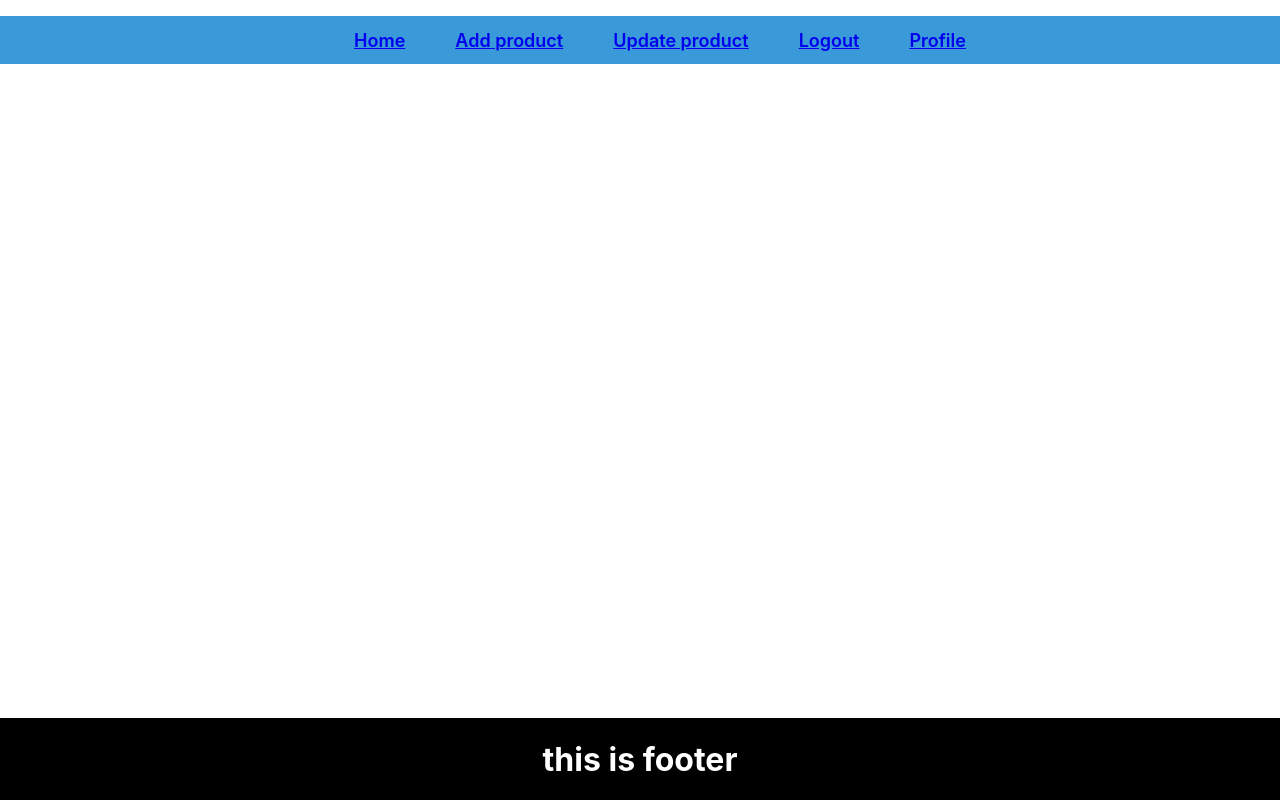
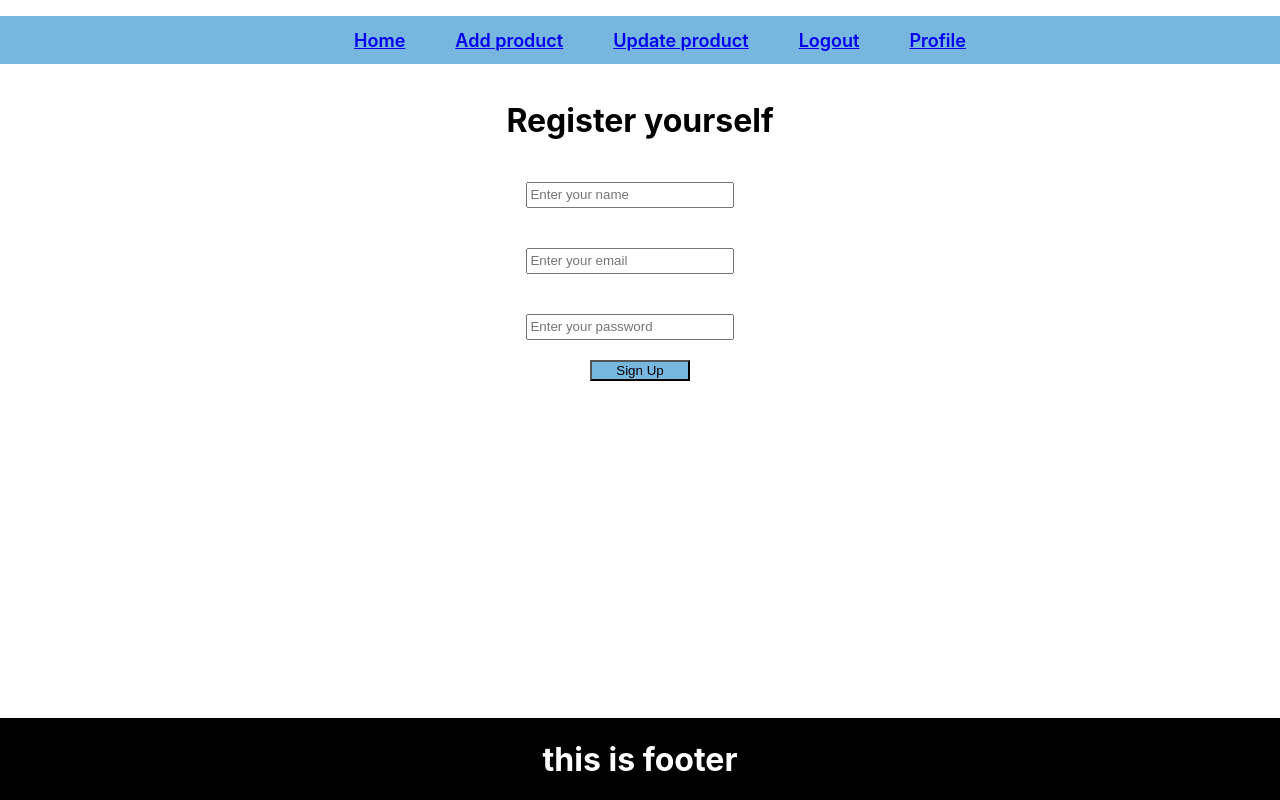
Before and after one commit to AVISHEREE/E-commerce, a React (Create React App) app in the folder frontend/: page /sign-up in a window 1280 px wide. Built offline with nearby package versions, Linux system fonts and the light colour scheme.

Commit message:
added sign-up page

```diff
--- a/frontend/src/App.css
+++ b/frontend/src/App.css
@@ -3,7 +3,7 @@
  align-items: center;
  justify-content: center;
  gap: 50px ;
- background-color: rgba(28, 138, 211, 0.865);
+ background-color: rgba(99, 171, 219, 0.865);
  height: 3rem;
 }
 .nav-ul>li{
@@ -20,3 +20,23 @@
   width: 100%;
   background-color: black;
 }
+
+.inputBox{
+  display: block;
+  margin: 20px;
+  width: 200px;
+  height: 20px;
+}
+
+.body{
+  display: grid;
+  justify-content: center;
+}
+
+.signUpBtn{
+  width: 100px;
+  justify-content: center;
+  margin: auto;
+  background-color: rgba(99, 171, 219, 0.865);
+
+}
--- a/frontend/src/App.js
+++ b/frontend/src/App.js
@@ -1,6 +1,7 @@
 import './App.css';
 import Nav from './components\'/navbar';
 import Footer from './components\'/footer';
+import SignUp from './components\'/signup';
 import { BrowserRouter, Route, Routes } from 'react-router-dom';
 function App() {
   return (
@@ -13,6 +14,7 @@ function App() {
           <Route path='/update' element={<h1>hello update product</h1>}/>
           <Route path='/logout' element={<h1>hello logout</h1>}/>
           <Route path='/profile' element={<h1>hello profile</h1>}/>
+          <Route path='sign-up' element={<SignUp/>}/>
         </Routes  >
       </BrowserRouter>
       <Footer/>
--- /dev/null
+++ b/frontend/src/components'/signup.js
@@ -0,0 +1,25 @@
+import React,{useState} from "react";
+
+const SignUp = () =>{
+    const [name, setName] = useState("");
+    const [password, setPassword] = useState("");
+    const [email, setEmail] = useState("");
+     function show(){
+        console.log(name,password,email);
+     }
+    return(
+        <>
+        <div className="body">
+        <h1>Register yourself</h1>
+        <input className="inputBox" type="text" onChange={(e)=>setName(e.target.value)} placeholder="Enter your name" />
+        <input className="inputBox" type="email" onChange={(e)=>setEmail(e.target.value)} placeholder="Enter your email" />
+        <input className="inputBox" type="password" onChange={(e)=>setPassword(e.target.value)} placeholder="Enter your password" />
+        <button className="signUpBtn" onClick={show}>Sign Up</button>
+        </div>
+        </>
+    )
+}
+
+
+
+export default SignUp;
```
Also changed, not shown: 1 other file (tests, documents, lock files or other folders).
